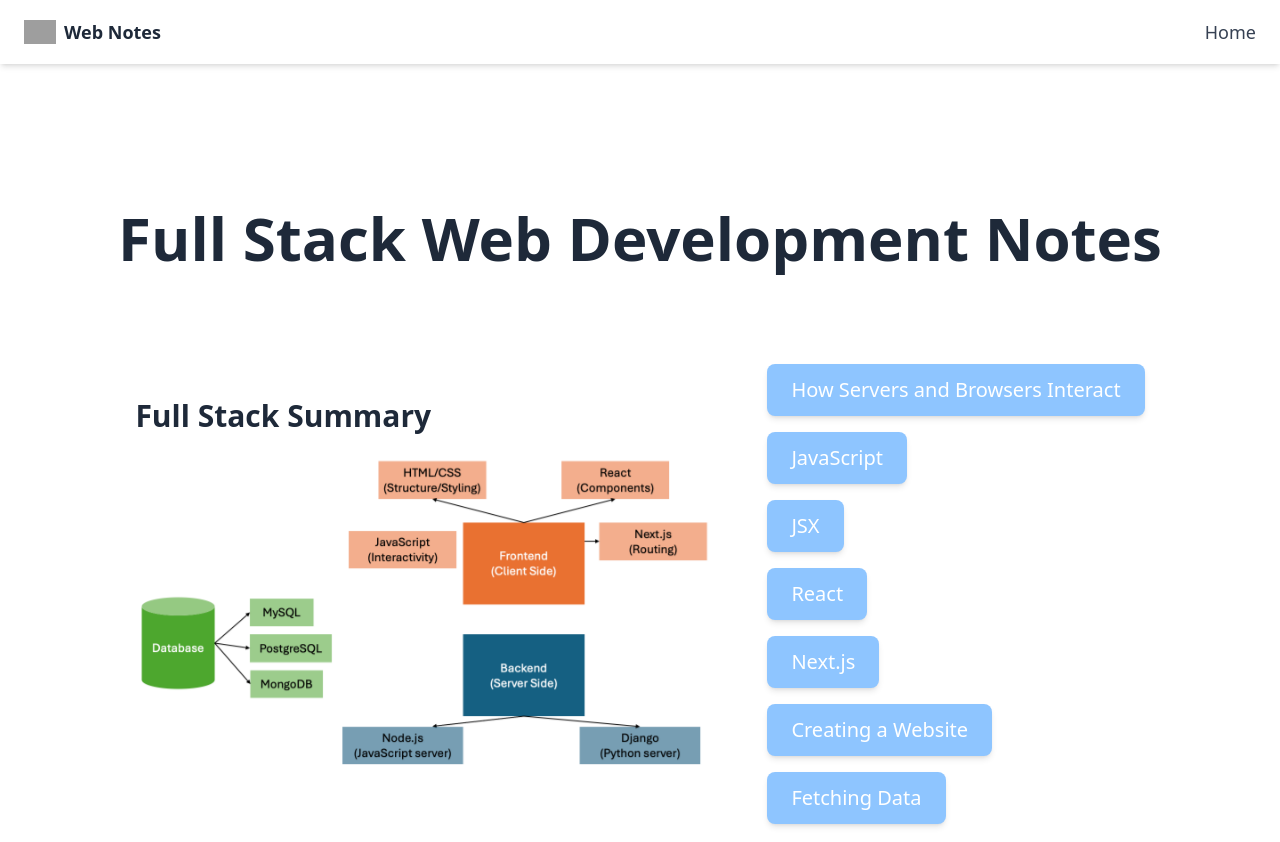
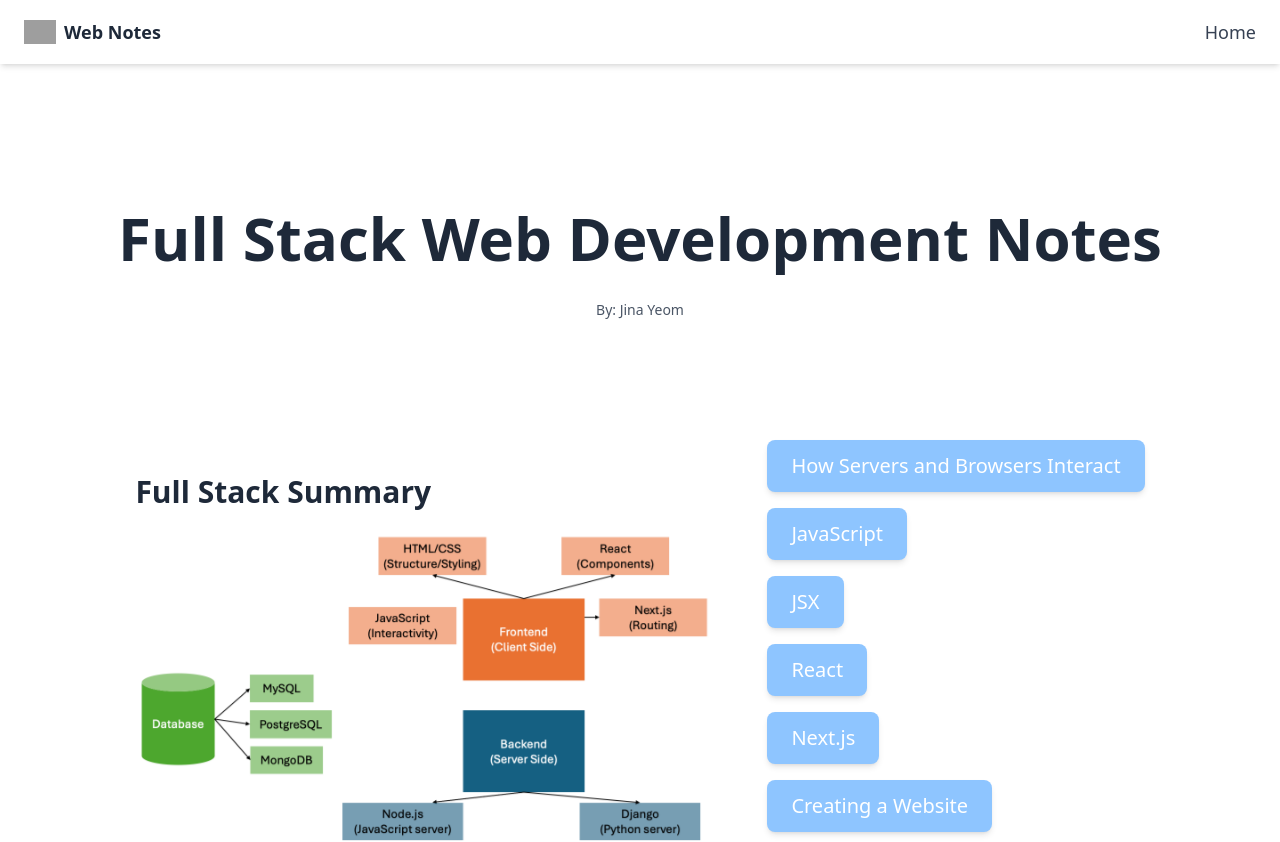
Before and after one commit to popobunns/full-stack-notes, a Next.js app: page / in a window 1280 px wide. Shown: the top 842 px of the page. Built offline with nearby package versions, Linux system fonts and the light colour scheme; grey boxes are pictures that could not be loaded.

Commit message:
Added author message on first landing page

```diff
--- a/src/app/page.js
+++ b/src/app/page.js
@@ -5,6 +5,10 @@
   return (
     <main className="flex flex-col items-center justify-start min-h-screen p-8 bg-white">
       <h1 className="text-4xl sm:text-5xl md:text-6xl font-extrabold text-gray-800 text-center mt-20 fade-in-up">Full Stack Web Development Notes</h1>
+      <br/>
+      {/* Author Note*/}
+       <p className="author fade-in-up">By: Jina Yeom</p>
+
 
       {/* Flex row for image + list */}
       <div className="mt-12 flex flex-col md:flex-row items-start md:items-center gap-8">
```
